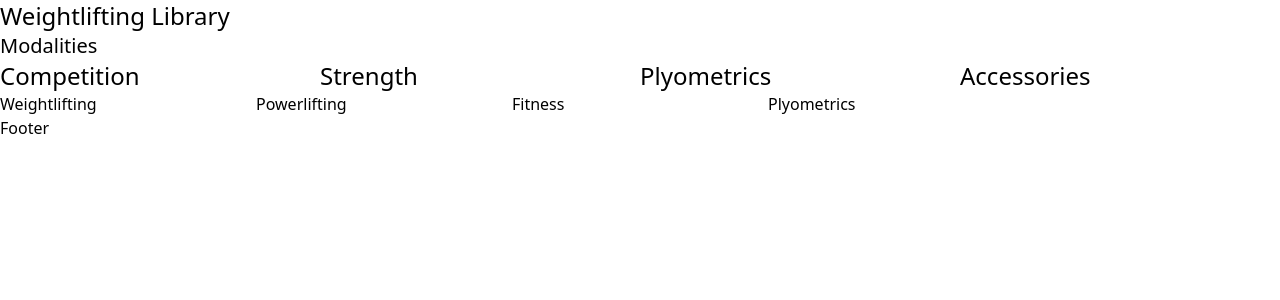
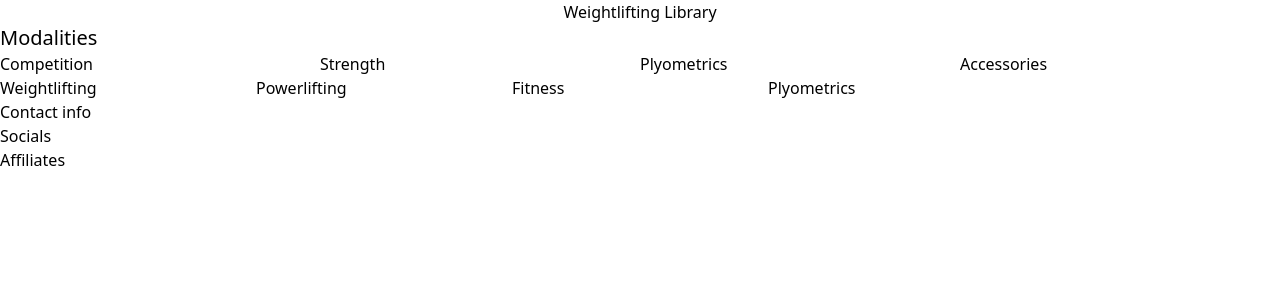
Before and after one commit to jdav892/oly-lib, a React (Vite) app in the folder frontend/: page / in a window 1280 px wide. Shown: the top 300 px of the page. Built offline with nearby package versions, Linux system fonts and the light colour scheme.

Commit message:
feat: moving things around

```diff
--- a/frontend/src/components/Footer.tsx
+++ b/frontend/src/components/Footer.tsx
@@ -4,7 +4,15 @@ type Props = {}
 
 const Footer = (props: Props) => {
   return (
-    <div>Footer</div>
+    <footer>
+      <nav>
+        <ul>
+          <li>Contact info</li>
+          <li>Socials</li>
+          <li>Affiliates</li>
+        </ul>
+      </nav>
+    </footer>
   )
 }
 
--- a/frontend/src/components/Header.tsx
+++ b/frontend/src/components/Header.tsx
@@ -5,8 +5,8 @@ type Props = {}
 
 const Header = (props: Props) => {
   return (
-  <header className="text-2xl">
-    <h1>Weightlifting Library</h1>
+  <header>
+    <h1  className="flex items-center justify-center">Weightlifting Library</h1>
       <Navbar />
   </header>
   )
--- a/frontend/src/components/sections/Navbar.tsx
+++ b/frontend/src/components/sections/Navbar.tsx
@@ -4,7 +4,7 @@ type Props = {}
 
 const Navbar = (props: Props) => {
   return (
-    <nav>
+    <nav className="items-center justify-center">
       <h2 className="text-xl">Modalities</h2>
       <div className="grid grid-cols-4">
           <div>
```
